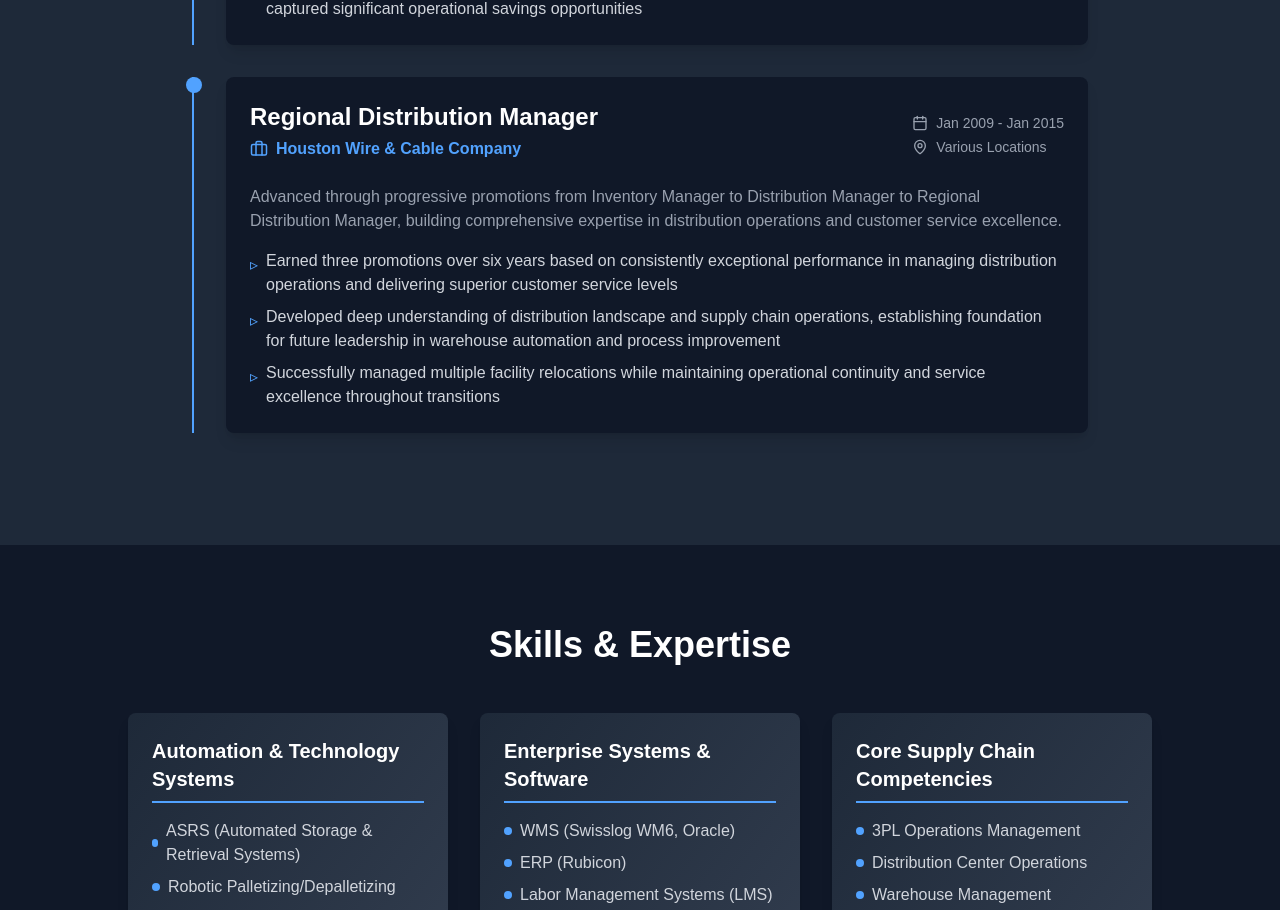
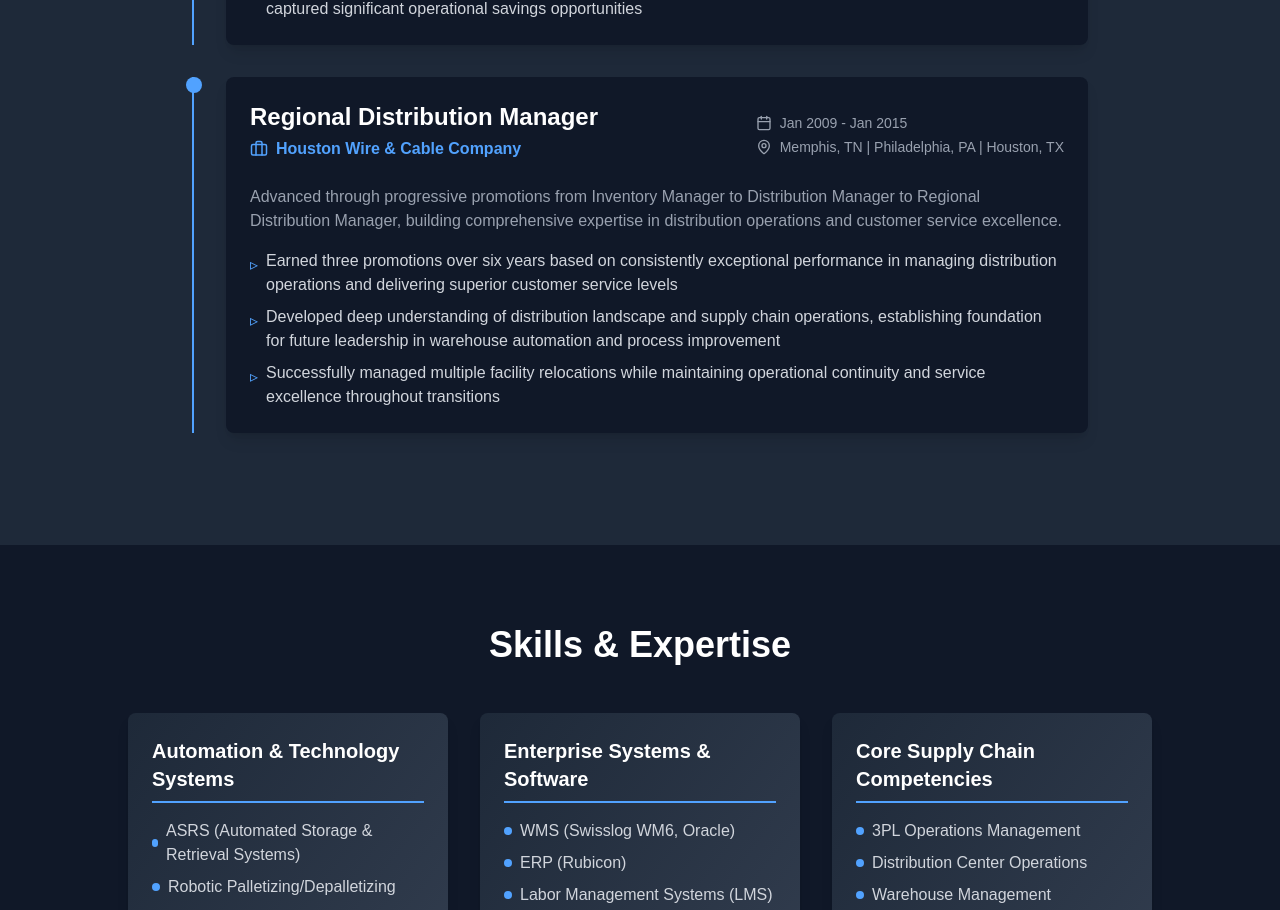
Before and after one commit to Jon-Wllms/JonWilliams_Resume, a Next.js app: page / in a window 1280 px wide. Shown: the part 3314-4224 px from the top of the page. Built offline with nearby package versions, Linux system fonts and the light colour scheme.

Commit message:
Update Regional Distribution Manager location with specific cities

```diff
--- a/src/data/resume-data.ts
+++ b/src/data/resume-data.ts
@@ -65,7 +65,7 @@ export const resumeData = {
       id: 4,
       company: "Houston Wire & Cable Company",
       position: "Regional Distribution Manager",
-      location: "Various Locations",
+      location: "Memphis, TN | Philadelphia, PA | Houston, TX",
       startDate: "Jan 2009",
       endDate: "Jan 2015",
       description: "Advanced through progressive promotions from Inventory Manager to Distribution Manager to Regional Distribution Manager, building comprehensive expertise in distribution operations and customer service excellence.",
```
